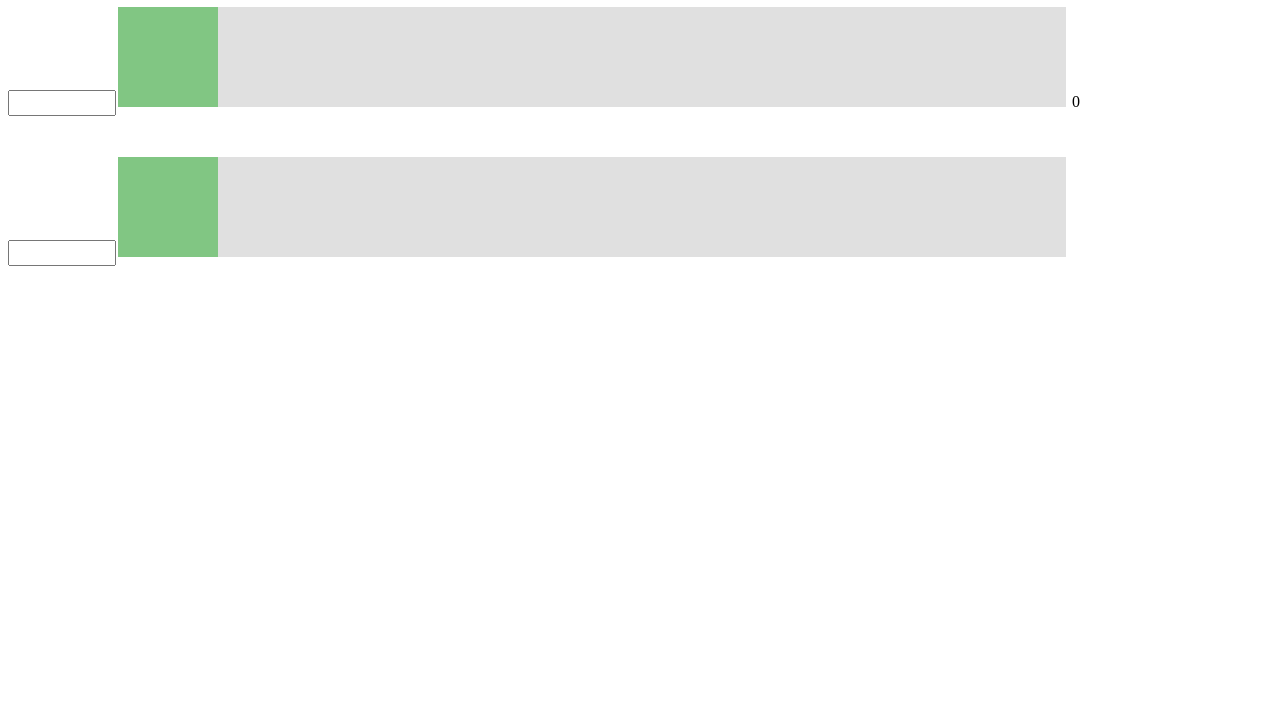
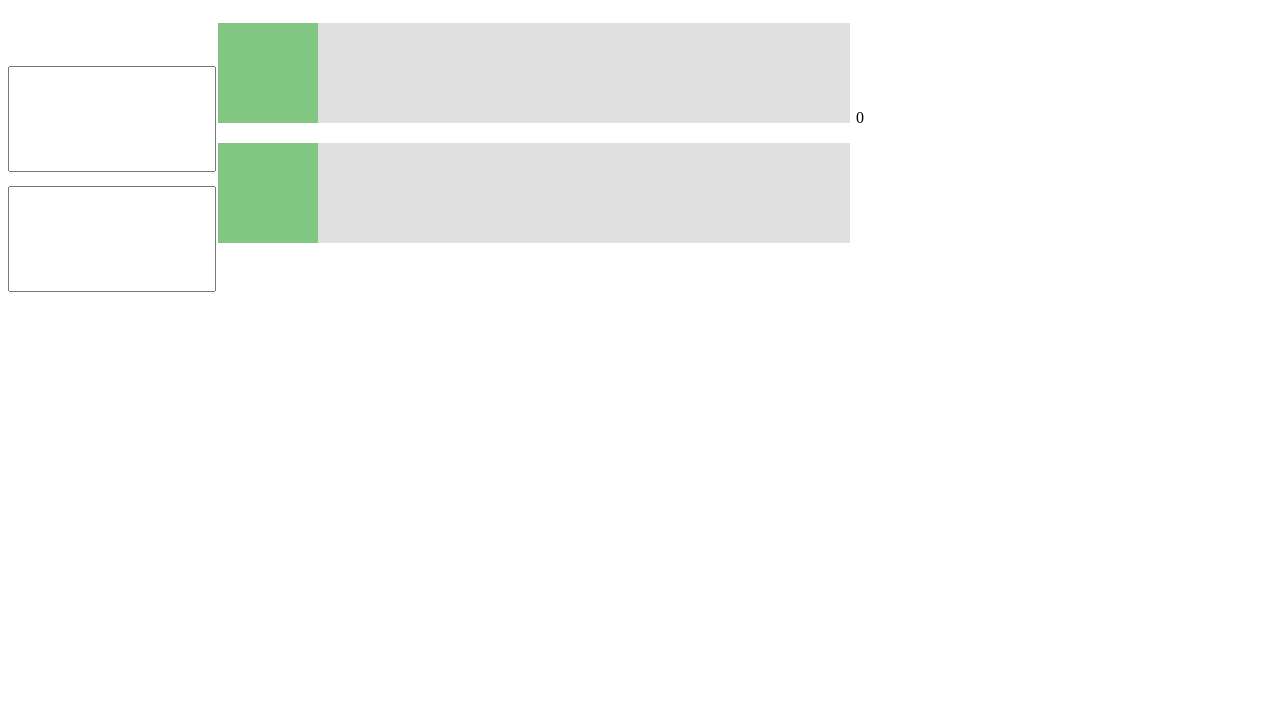
Before and after one commit to willplatts/willplatts.github.io, a plain HTML site: page timesheet.html in a window 1280 px wide. Shown: the part 91-800 px from the top of the page. Drawn offline with Linux system fonts and the light colour scheme.

Commit message:
Still playing

```diff
--- a/timesheet.html
+++ b/timesheet.html
@@ -157,24 +157,25 @@
 		}
         #links {
             text-align: center;
+            font-size: 30px;
         }
 		#slidecontainer {
 		    width: 100%; /* Width of the outside container */
-            height: 150px;
-            display: list-item;
+            height: 100px;
+            padding-bottom: 20px;
 		}
 
         .jobno {
-            height: 20px;
+            height: 100px;
             line-height: 50px;
-            width: 100px;
+            width: 200px;
         }
 
 		/* The slider itself */
 		.slider {
 		    -webkit-appearance: none;  /* Override default CSS styles */
 		    appearance: none;
-		    width: 75%; /* Full-width */
+		    width: 50%; /* Full-width */
 		    height: 100px; /* Specified height */
 		    background: #d3d3d3; /* Grey background */
 		    outline: none; /* Remove outline */
```
